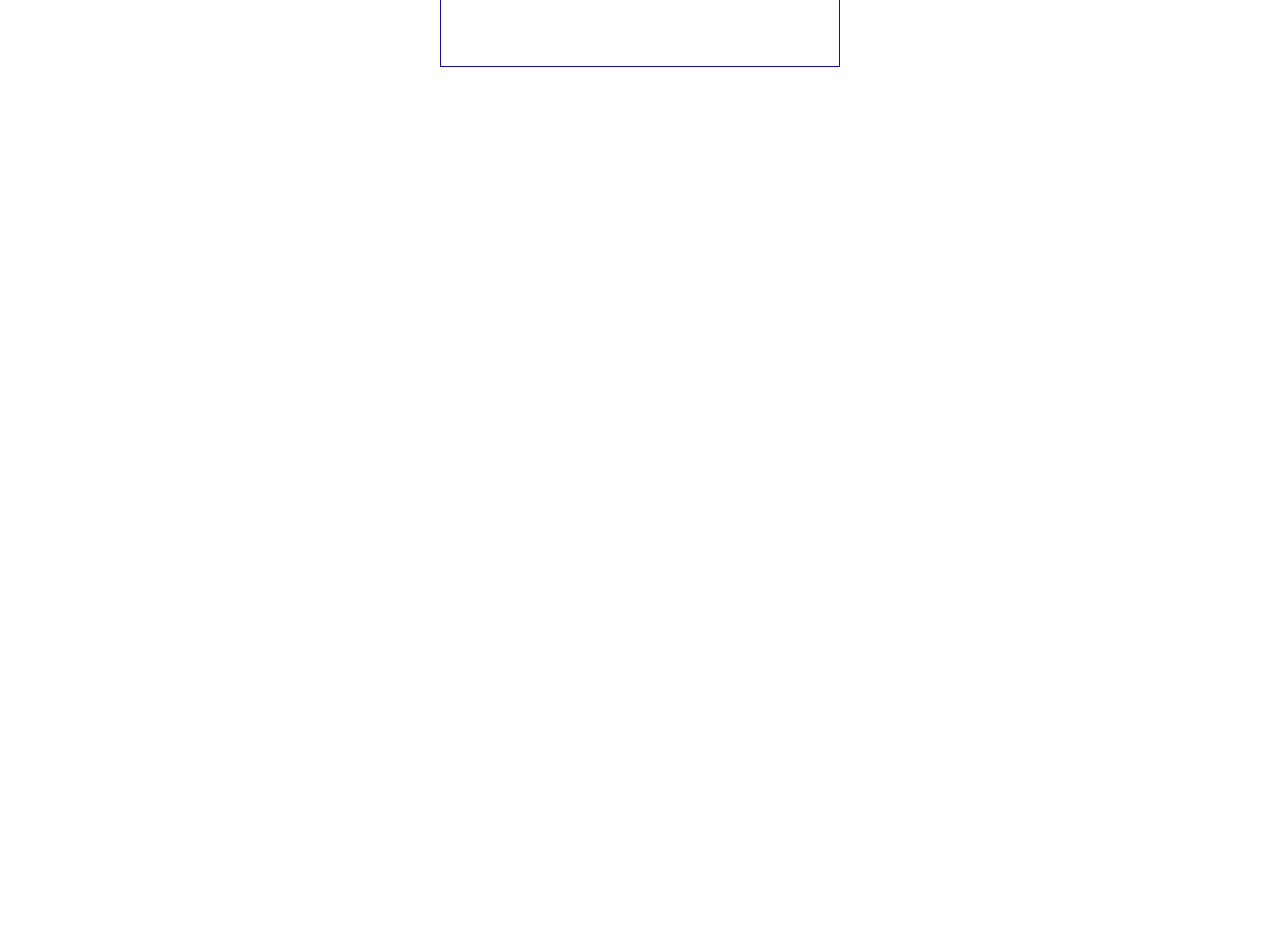
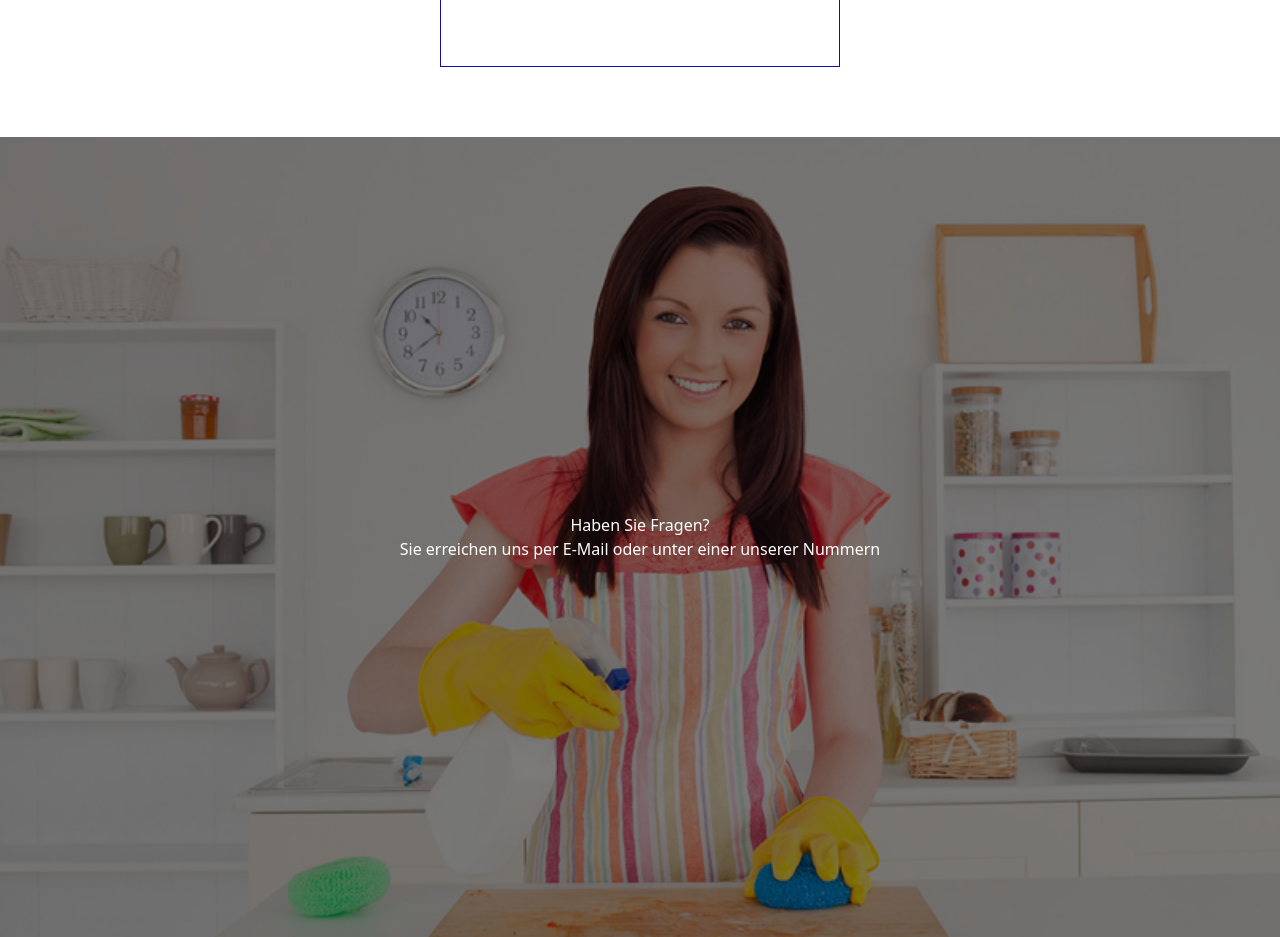
Before and after one commit to Ahmadalmuhtar/mario-putzen-2, a React (Create React App) app: page / in a window 1280 px wide. Shown: the part 2180-3117 px from the top of the page. Before the commit the page ends 2317 px from the top, so only its background shows below. Built offline with nearby package versions, Linux system fonts and the light colour scheme.

Commit message:
new Questions Section added

```diff
--- a/src/App.jsx
+++ b/src/App.jsx
@@ -7,6 +7,7 @@ import PhotoGallery from "./components/ui/photo-gallery/PhotoGallery";
 import AboutUs from "./components/sections/about/AboutUs";
 import FeatureSection from "./components/sections/features/FeatureSection";
 import QualityService from "./components/sections/quality-server/QualityService";
+import QuestionsSection from "./components/sections/question-section/QuestionSection";
 
 const App = () => {
   return (
@@ -18,6 +19,7 @@ const App = () => {
       <AboutUs />
       <FeatureSection />
       <QualityService />
+      <QuestionsSection />
     </>
   );
 };
--- /dev/null
+++ b/src/components/sections/question-section/QuestionSection.css
@@ -0,0 +1,25 @@
+.questions-section {
+    position: relative;
+    height: 100vh; /* Adjust the height as needed */
+    background-size: cover;
+    background-position: center;
+    background-repeat: no-repeat;
+  }
+
+  .dark-overlay {
+    position: absolute;
+    top: 0;
+    left: 0;
+    width: 100%;
+    height: 100%;
+    background-color: rgba(0, 0, 0, 0.5); /* Adjust the opacity as needed */
+    display: flex;
+    justify-content: center;
+    align-items: center;
+  }
+
+  .content {
+    text-align: center;
+    color: #fff; /* Adjust the text color as needed */
+    padding: 20px;
+  }
--- /dev/null
+++ b/src/components/sections/question-section/QuestionSection.jsx
@@ -0,0 +1,18 @@
+import React from "react";
+import BackgroundImage from "../../../assets/images/service-1.jpg";
+import "./QuestionSection.css"
+
+const QuestionsSection = () => {
+  return (
+    <section className="questions-section" style={{ backgroundImage: `url(${BackgroundImage})` }}>
+      <div className="dark-overlay">
+        <div className="content">
+          <h1>Haben Sie Fragen?</h1>
+          <p>Sie erreichen uns per E-Mail oder unter einer unserer Nummern</p>
+        </div>
+      </div>
+    </section>
+  );
+};
+
+export default QuestionsSection;
--- a/src/components/ui/photo-slider/PhotoSlider.jsx
+++ b/src/components/ui/photo-slider/PhotoSlider.jsx
@@ -1,7 +1,7 @@
 import React, { useState } from "react";
 import "./PhotoSlider.css";
 import BildImage from "../../../assets/images/cleaning-lady.svg";
-import BildImage2 from "../../../assets/images/cleaner-white.svg";
+import BildImage2 from "../../../assets/images/cleaner.svg";
 import BildImage3 from "../../../assets/images/clean.svg";
 
 const PhotoSlider = () => {
```
